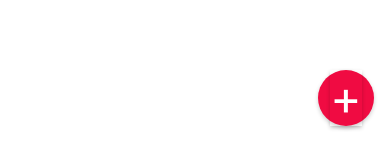
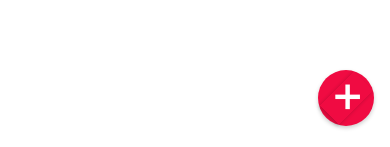
Before and after one commit to teddy-rogers/task_list-react_native, a React Native app: screen / in a window 390 px wide. Shown: the part 694-841 px from the top of the page. Built offline with nearby package versions, Linux system fonts and the light colour scheme.

Commit message:
feat : floating button animation

```diff
--- a/src/components/features/FloatingButton.tsx
+++ b/src/components/features/FloatingButton.tsx
@@ -1,5 +1,5 @@
 import { useEffect, useState } from 'react';
-import { Pressable, StyleSheet, Text } from 'react-native';
+import { Animated, Pressable, StyleSheet, Text } from 'react-native';
 import { useDispatch, useSelector } from 'react-redux';
 import styleConstants from '../../libs/constants/styleConstants';
 import { isEditing } from '../../libs/redux/actions';
@@ -7,35 +7,47 @@ import { RootState } from '../../libs/redux/stores';
 
 export default function FloatingButton() {
   const [toggled, setToggled] = useState<Boolean>(false);
+  const [rotateValue, _] = useState(new Animated.Value(0));
+
   const dispatch = useDispatch();
-
   const tasksListStatus = useSelector(
     (state: RootState) => state.taskListStatus,
   );
 
-  function handlePress() {
+  const rotateData = rotateValue.interpolate({
+    inputRange: [0, 1],
+    outputRange: ['0deg', '45deg'],
+  });
+
+  function rotateView(angle: '45' | '-45') {
+    Animated.timing(rotateValue, {
+      toValue: angle === '45' ? 0 : 1,
+      duration: 100,
+      useNativeDriver: true,
+    }).start();
+  }
+
+  function displayTaskForm() {
     dispatch(
       isEditing(
         tasksListStatus.task === 'new_task' ? {task: null} : {task: 'new_task'},
       ),
     );
-    setToggled(true);
+    setToggled(prev => !prev);
   }
 
   useEffect(() => {
     if (tasksListStatus.task !== 'new_task') {
       setToggled(false);
     }
-  }, [tasksListStatus.task]);
+    toggled ? rotateView('45') : rotateView('-45');
+  }, [tasksListStatus.task, toggled]);
 
   return (
-    <Pressable
-      onPress={handlePress}
-      style={[
-        styles.btn,
-        {transform: toggled ? 'rotate(45deg)' : 'rotate(0deg)'},
-      ]}>
-      <Text style={styles.cross}>+</Text>
+    <Pressable onPress={displayTaskForm} style={styles.btn}>
+      <Animated.View style={{transform: [{rotate: rotateData}]}}>
+        <Text style={styles.cross}>✕</Text>
+      </Animated.View>
     </Pressable>
   );
 }
@@ -54,10 +66,11 @@ const styles = StyleSheet.create({
     ...styleConstants.shadow,
   },
   cross: {
-    fontSize: 48,
-    lineHeight: 56,
+    bottom: 0,
+    fontSize: 32,
+    fontWeight: 'bold',
+    lineHeight: 48,
     color: styleConstants.white,
-    textAlign: 'center',
     ...styleConstants.shadow,
   },
 });
```
